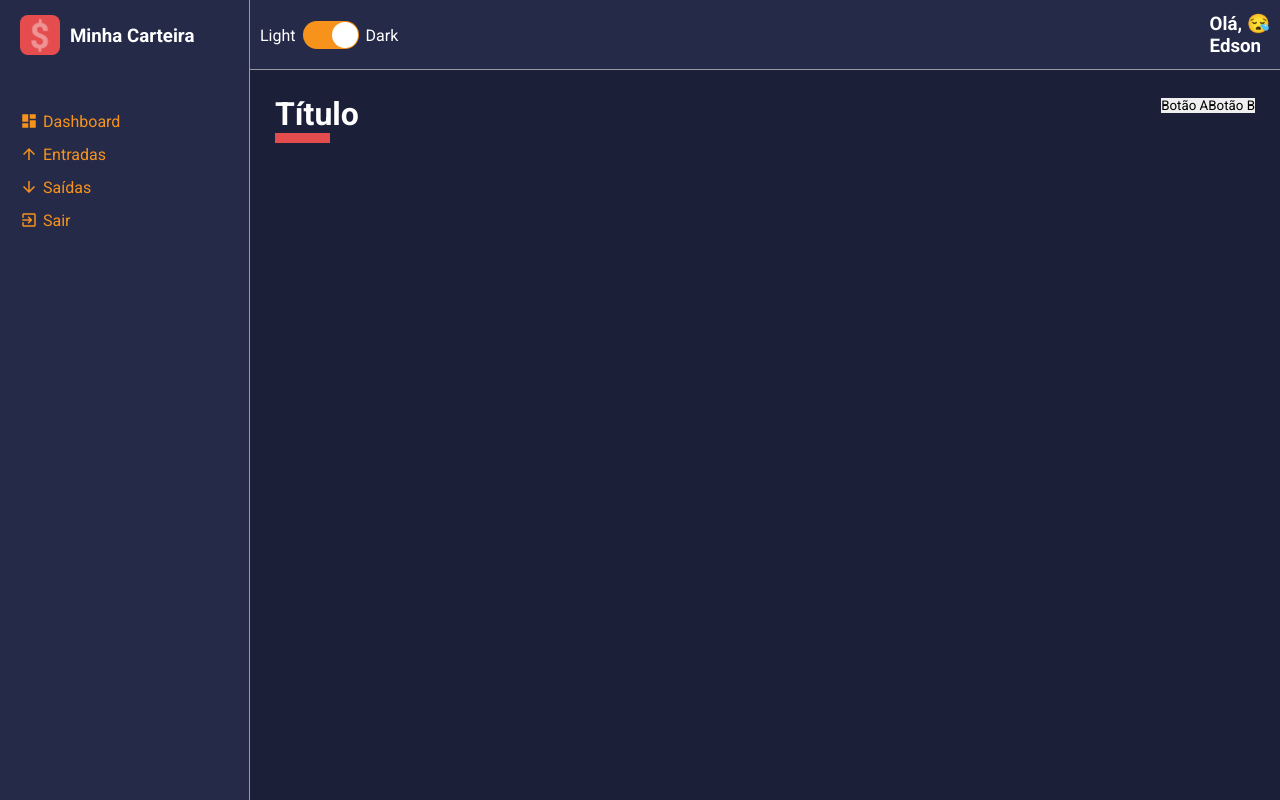
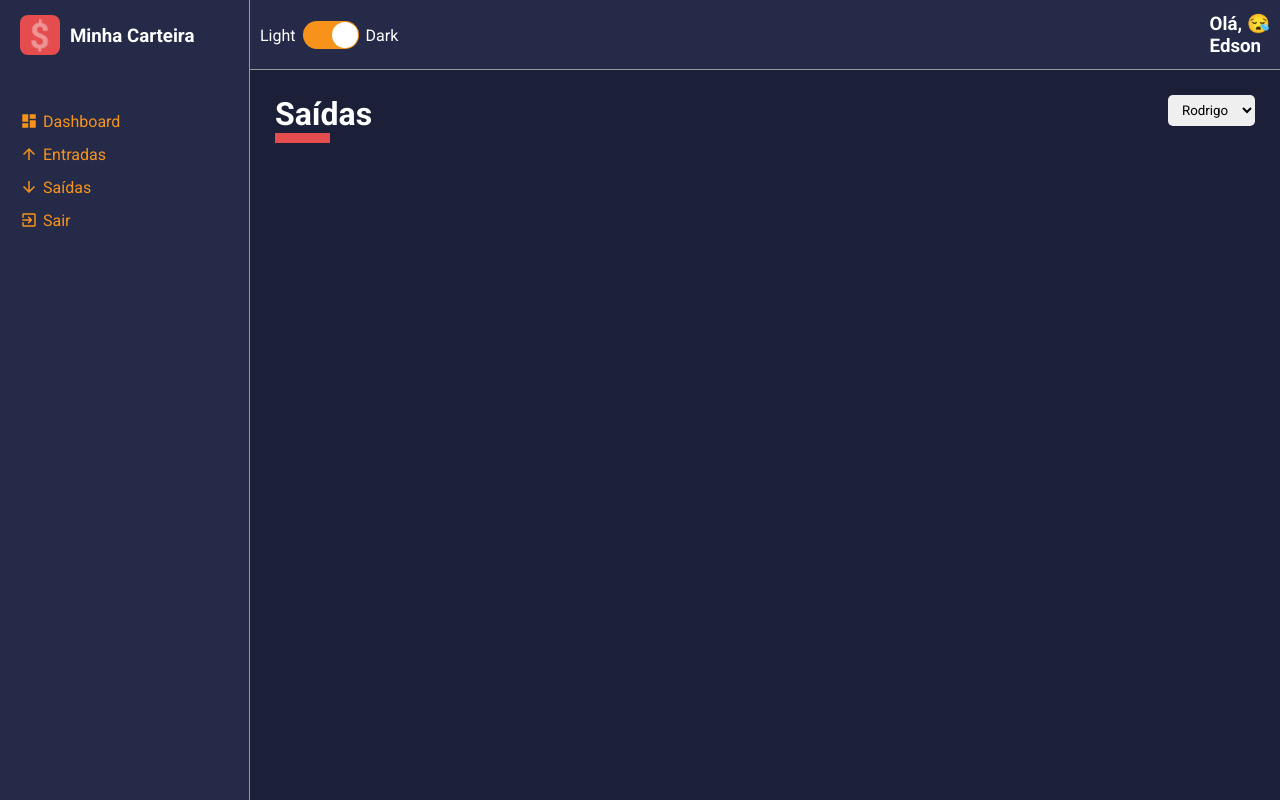
Before and after one commit to mueledson/MinhaCarteira, a React (Vite) app: page / in a window 1280 px wide. Built offline with nearby package versions, Linux system fonts and the light colour scheme.

Commit message:
Header está Dinâmico

```diff
--- a/src/App.tsx
+++ b/src/App.tsx
@@ -3,7 +3,7 @@
 import GlobalStyles from "./styles/GlobalStyles";
 
 import Layout from "./components/Layout";
-import Dashboard from "./pages/Dashboard";
+import List from "./pages/List";
 import dark from "./styles/themes/dark";
 
 const App: React.FC = () => {
@@ -12,7 +12,7 @@
       <ThemeProvider theme={dark}>
         <GlobalStyles />
         <Layout>
-          <Dashboard />
+          <List />
         </Layout>
       </ThemeProvider>
     </>
--- a/src/components/ContentHeader/index.tsx
+++ b/src/components/ContentHeader/index.tsx
@@ -6,15 +6,23 @@
     Controllers
 } from "./styles"
 
-const ContentHeader: React.FC = () => {
+interface IContentHeaderProps {
+    title: string;
+    lineColor: string;
+    children: React.ReactNode;
+}
+
+const ContentHeader: React.FC<IContentHeaderProps> = ({
+    title, lineColor, children
+}) => {
+
     return (
         <Container>
-            <TitleContainer>
-                <h1>Título</h1>
+            <TitleContainer lineColor={lineColor}>
+                <h1>{title}</h1>
             </TitleContainer>
             <Controllers>
-                <button type="button">Botão A</button>
-                <button type="button">Botão B</button>
+                {children}
             </Controllers>
         </Container>
     )
--- a/src/components/ContentHeader/styles.ts
+++ b/src/components/ContentHeader/styles.ts
@@ -1,4 +1,8 @@
 import styled from "styled-components"
+
+interface ITitleContainerProps{
+    lineColor: string;
+}
 
 export const Container = styled.div`
     width: 100%;
@@ -9,7 +13,7 @@
     margin-bottom: 25px;
 `;
 
-export const TitleContainer = styled.div`
+export const TitleContainer = styled.div<ITitleContainerProps>`
     > h1 {
         color: ${props => props.theme.colors.white};
 
@@ -17,10 +21,11 @@
             content: '';
             display: block;
             width: 55px;
-            border-bottom: 10px solid ${props => props.theme.colors.warning};
+            border-bottom: 10px solid ${props => props.lineColor};
         }
     }
 `;
 
 export const Controllers = styled.div`
+    display: flex;
 `;
--- a/src/components/Layout/index.tsx
+++ b/src/components/Layout/index.tsx
@@ -1,25 +1,21 @@
+import Aside from "../Aside";
+import Content from "../Content";
+import MainHeader from "../MainHeader";
 import { GridLayout } from "./styles";
-
-import Aside from "../Aside";
-
-import MainHeader from "../MainHeader";
-
-import Content from "../Content";
 
 interface ChildrenProps {
     children?: React.ReactNode
 }
 
-const Layout: React.FC = ({children} : ChildrenProps) => {
+function Layout({ children } : ChildrenProps){
     return (
         <GridLayout>
-            <MainHeader/>
-            <Aside/>
+            <MainHeader />
             <Content>
                 {children}
             </Content>
+            <Aside />
         </GridLayout>
     )
 }
-
 export default Layout
--- /dev/null
+++ b/src/components/SelectInput/index.tsx
@@ -0,0 +1,25 @@
+import React from "react"
+
+import { Container } from "./styles";
+
+interface ISelectInputProps {
+    options: {
+        value: string | number;
+        label: string | number;
+    }[],
+}
+
+const SelectInput: React.FC<ISelectInputProps> = ({ options }) => {
+    return (
+        <Container>
+            <select>
+                {
+                    options.map((option) => (
+                      <option value={option.value}>{option.label}</option>
+                    ))
+                }
+            </select>
+        </Container>
+    )
+}
+export default SelectInput
--- /dev/null
+++ b/src/components/SelectInput/styles.ts
@@ -0,0 +1,11 @@
+import styled from "styled-components"
+
+export const Container = styled.div`
+
+    > select{
+        padding: 7px 10px;
+        border-radius: 5px;
+
+        margin-left: 7px;
+    }
+`;
--- a/src/pages/Dashboard/index.tsx
+++ b/src/pages/Dashboard/index.tsx
@@ -2,12 +2,23 @@
 
 import ContentHeader from "../../components/ContentHeader";
 
+import SelectInput from "../../components/SelectInput";
+
 import { Container } from "./styles";
 
 const Dashboard: React.FC = () => {
+
+    const options = [
+        {value: 'Rodrigo', label: 'Rodrigo'},
+        {value: 'Maria'  , label: 'Maria'},
+        {value: 'Dante'  , label: 'Dante'},
+    ]
+
     return (
         <Container>
-            <ContentHeader/>
+            <ContentHeader title="Dashboard" lineColor="#E44C4E">
+                    <SelectInput options={options}/>
+            </ContentHeader>
         </Container>
     )
 }
--- a/src/pages/List/index.tsx
+++ b/src/pages/List/index.tsx
@@ -1,8 +1,23 @@
 import React from "react";
 
+import { Container } from "./styles";
+
+import ContentHeader from "../../components/ContentHeader";
+import SelectInput from "../../components/SelectInput";
+
 const List: React.FC = () => {
+    const options = [
+        {value: 'Rodrigo', label: 'Rodrigo'},
+        {value: 'Maria'  , label: 'Maria'},
+        {value: 'Dante'  , label: 'Dante'},
+    ]
+
     return (
-            <h1>List</h1>
+        <Container>
+            <ContentHeader title="Saídas" lineColor="#E44C4E">
+                <SelectInput options={options}/>
+            </ContentHeader>
+        </Container>
     )
 }
 
--- /dev/null
+++ b/src/pages/List/styles.ts
@@ -0,0 +1,3 @@
+import { styled } from "styled-components";
+
+export const Container = styled.div``
```
